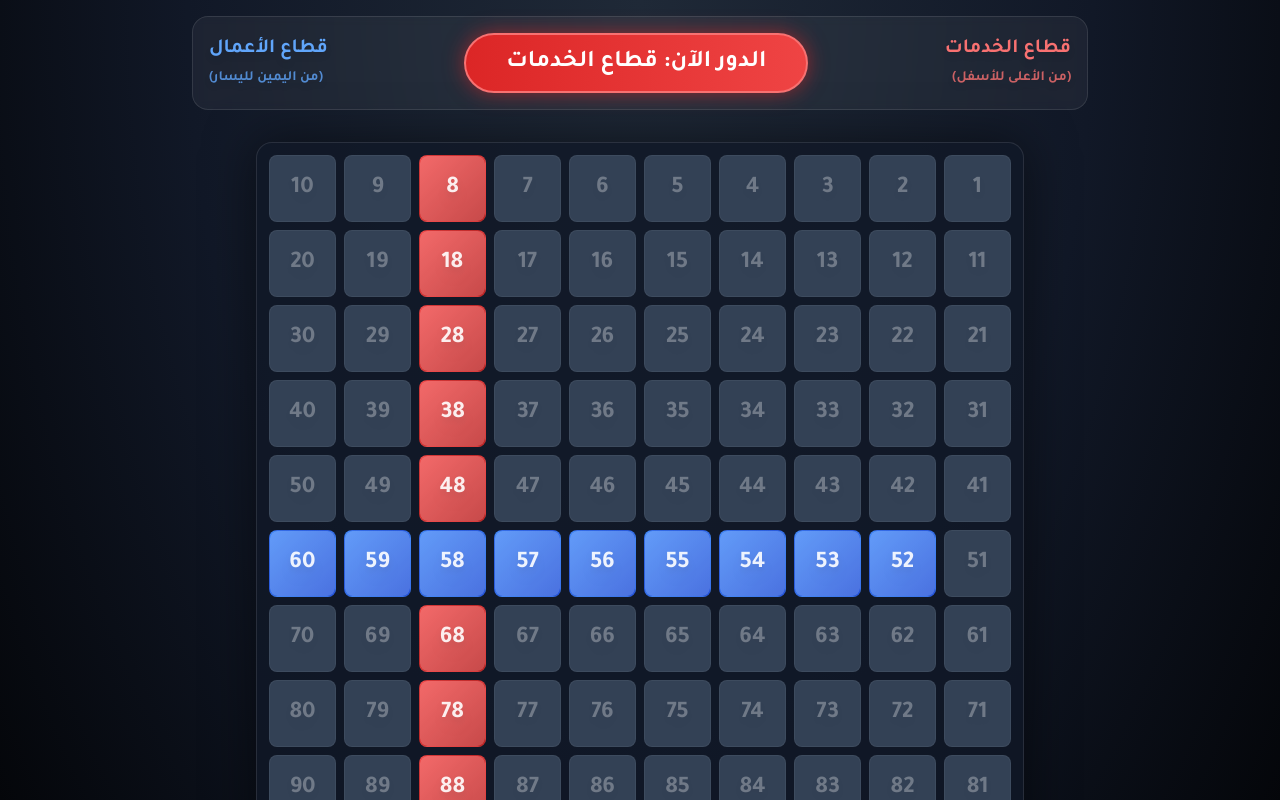
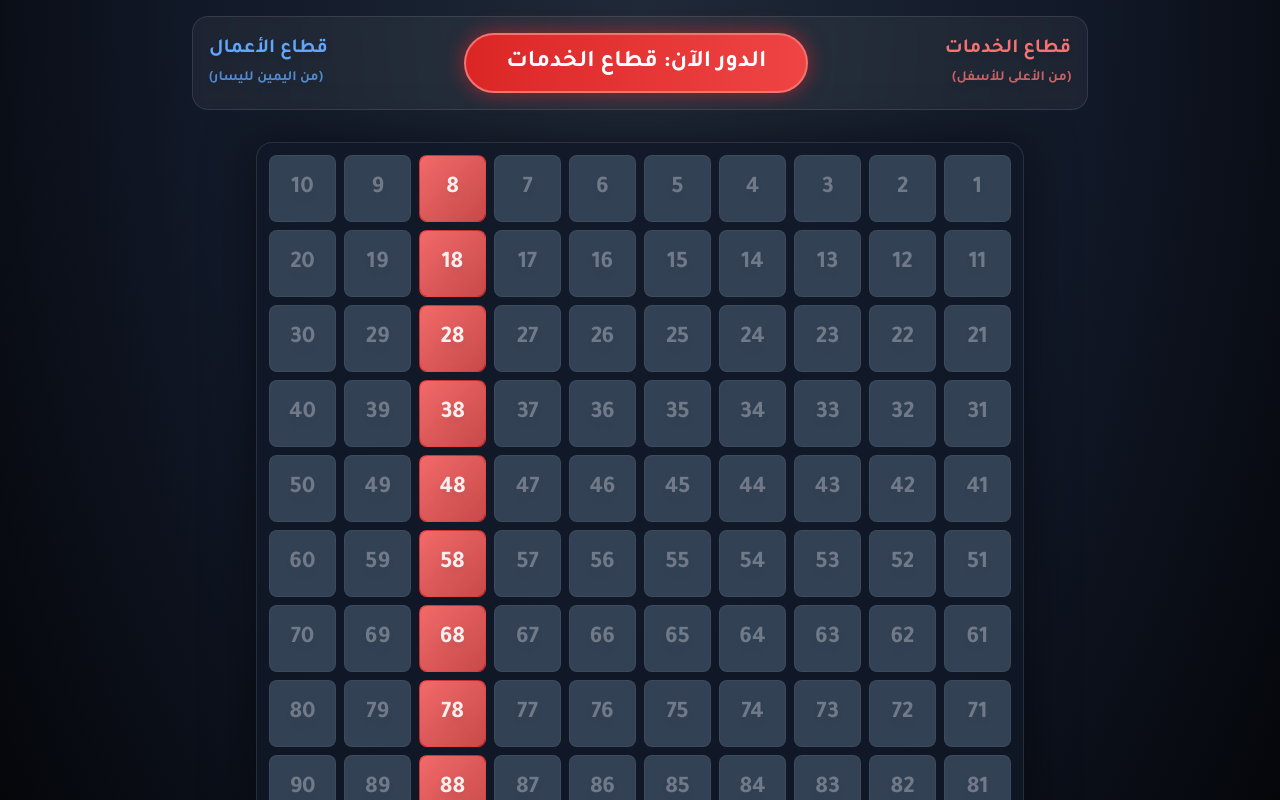
Before and after one commit to alshayeksa/competition, a React (Create React App) app: page / in a window 1280 px wide. Both pictures are taken after a click on the button "ابدأ التحدي". Shown: the top 800 px of the page. Built offline with nearby package versions, Linux system fonts and the light colour scheme.

Commit message:
Mock only the red team (Team 1) as connected for testing

```diff
--- a/src/GameBoard.js
+++ b/src/GameBoard.js
@@ -39,10 +39,8 @@ const checkWin = (grid, playerNum) => {
 export default function GameBoard({ teams, initialTurn, onWin }) {
   const getMockGrid = () => {
     const mock = Array(GRID_SIZE).fill(null).map(() => Array(GRID_SIZE).fill(0));
-    // محاكاة طريق الفريق الأول (يكاد أن ينتهي من الأعلى للأسفل، ينقصه المربع الأخير في العمود 2)
+    // محاكاة طريق الفريق الأول (الأحمر) متصل بالكامل تقريباً (ينقصه المربع الأخير في أسفل العمود 2)
     for (let i = 0; i < GRID_SIZE - 1; i++) mock[i][2] = 1;
-    // محاكاة طريق الفريق الثاني (يكاد أن ينتهي من اليمين لليسار، ينقصه المربع الأخير في الصف 5)
-    for (let i = 0; i < GRID_SIZE - 1; i++) mock[5][i] = 2;
     return mock;
   };
 
```
